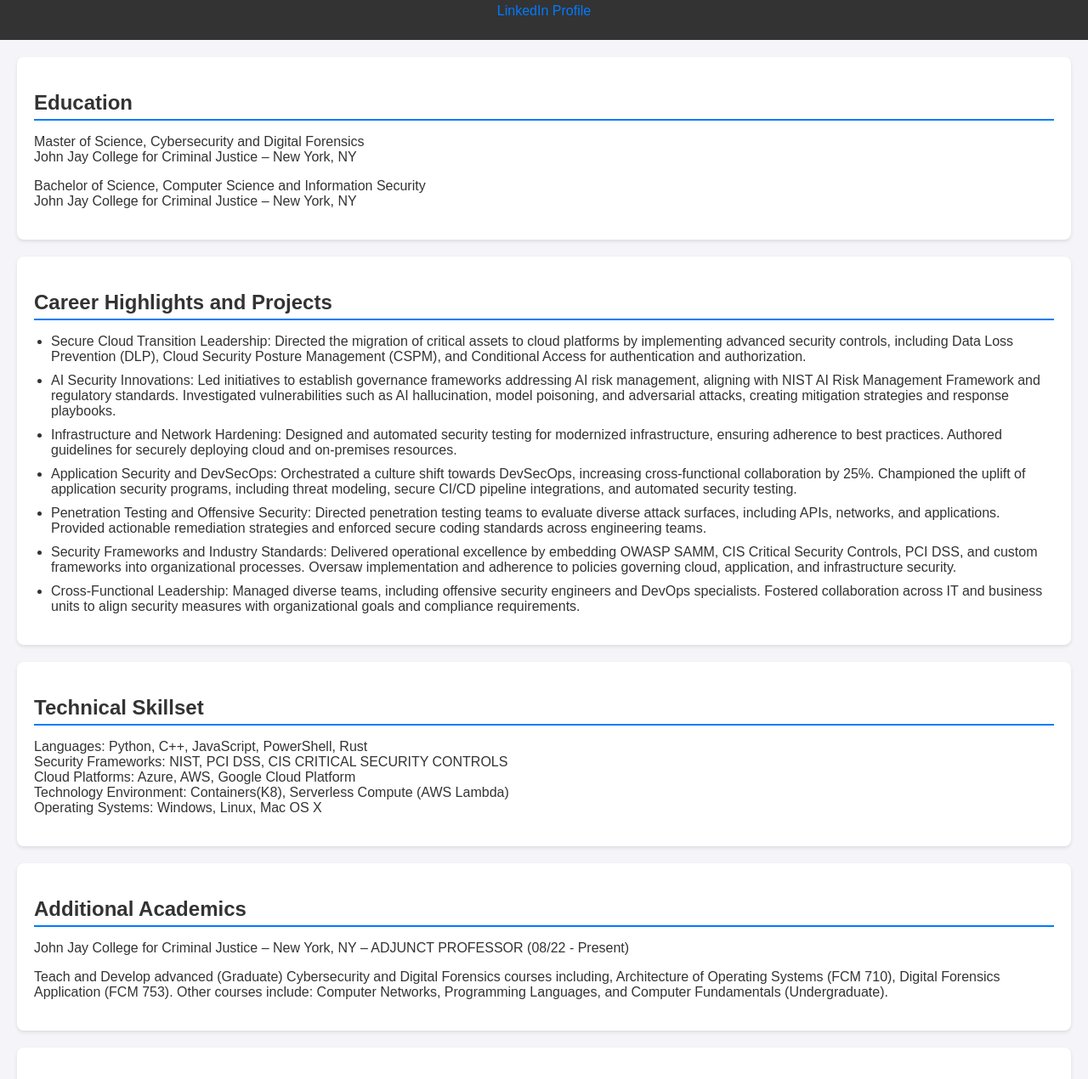
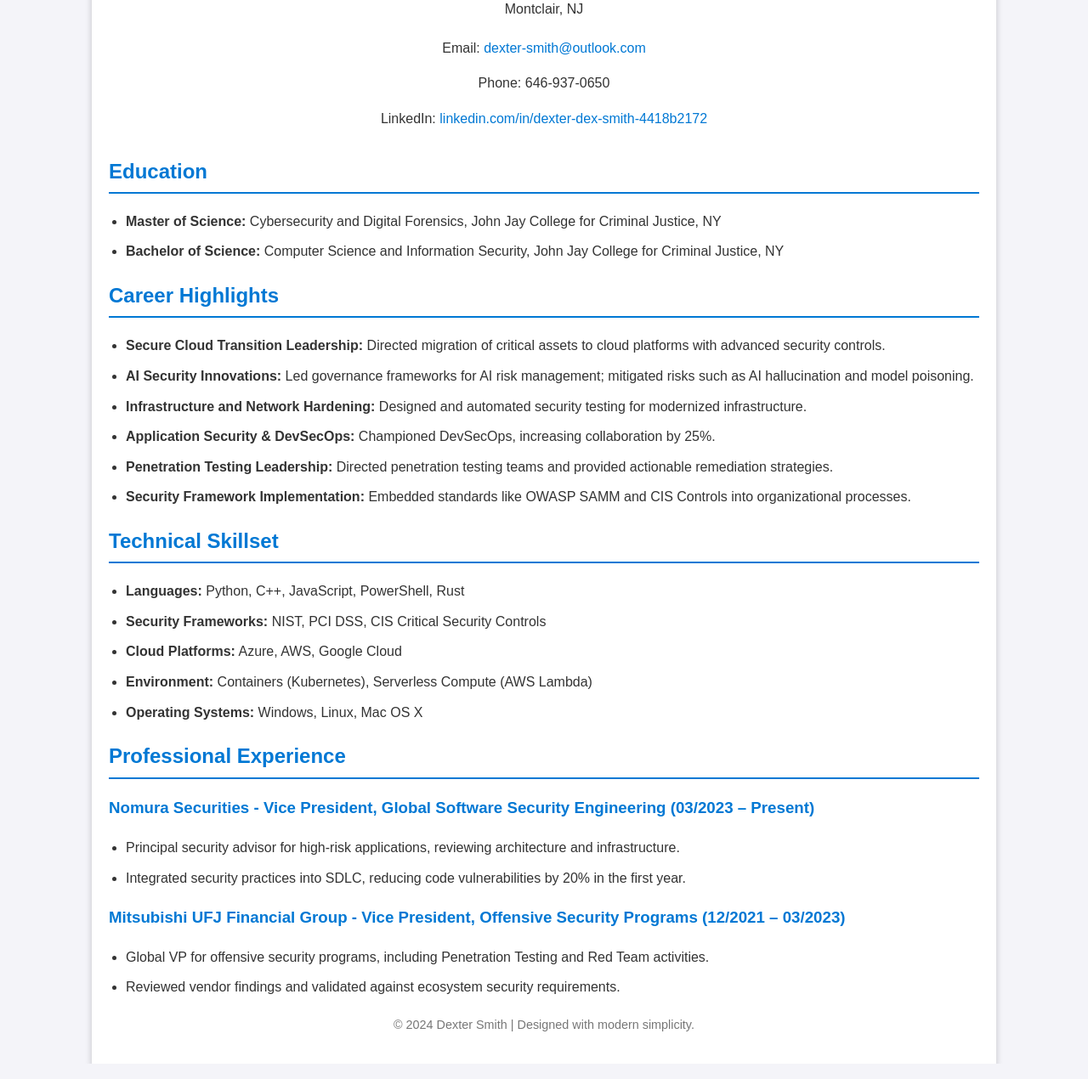
Before and after one commit to chucky5o/res_and_more, a plain HTML site: page index.html in a window 1280 px wide. Shown: the part 89-1359 px from the top of the page at 85% size. Drawn offline with Linux system fonts and the light colour scheme.

Commit message:
Update index.html

```diff
--- a/index.html
+++ b/index.html
@@ -3,137 +3,119 @@
 <head>
     <meta charset="UTF-8">
     <meta name="viewport" content="width=device-width, initial-scale=1.0">
-    <title>Dexter Smith Résumé</title>
+    <title>Dexter Smith - Professional Résumé</title>
     <style>
         body {
             font-family: Arial, sans-serif;
+            line-height: 1.6;
             margin: 0;
             padding: 0;
-            background: #f4f4f9;
+            background-color: #f4f4f9;
             color: #333;
         }
-        header {
-            background: #333;
-            color: #fff;
-            padding: 20px 0;
-            text-align: center;
-        }
-        header h1 {
-            margin: 0;
-            font-size: 2.5em;
-        }
-        header p {
-            margin: 5px 0;
-        }
-        section {
-            margin: 20px;
+        .container {
+            width: 80%;
+            margin: auto;
+            overflow: hidden;
             padding: 20px;
             background: #fff;
-            border-radius: 8px;
-            box-shadow: 0 2px 4px rgba(0, 0, 0, 0.1);
+            box-shadow: 0 4px 8px rgba(0, 0, 0, 0.2);
         }
-        h2 {
-            color: #333;
-            border-bottom: 2px solid #007BFF;
+        h1, h2, h3 {
+            color: #0078d4;
+        }
+        .header {
+            text-align: center;
+            margin-bottom: 20px;
+        }
+        .header h1 {
+            margin: 0;
+        }
+        .contact-info {
+            text-align: center;
+            margin-bottom: 30px;
+        }
+        .contact-info a {
+            color: #0078d4;
+            text-decoration: none;
+        }
+        .section {
+            margin-bottom: 20px;
+        }
+        .section h2 {
+            border-bottom: 2px solid #0078d4;
             padding-bottom: 5px;
-            margin-bottom: 15px;
         }
         ul {
-            list-style-type: disc;
             padding-left: 20px;
         }
         li {
             margin-bottom: 10px;
         }
-        a {
-            color: #007BFF;
-            text-decoration: none;
-        }
-        a:hover {
-            text-decoration: underline;
+        .footer {
+            text-align: center;
+            margin-top: 20px;
+            font-size: 0.9em;
+            color: #777;
         }
     </style>
 </head>
 <body>
-
-<header>
+    <div class="container">
+        <div class="header">
             <h1>Dexter Smith</h1>
-    <p>Montclair, NJ | <a href="mailto:dexter-smith@outlook.com">dexter-smith@outlook.com</a> | 646-937-0650</p>
-    <p><a href="https://www.linkedin.com/in/dexter-dex-smith-4418b2172/">LinkedIn Profile</a></p>
-</header>
-
-<section>
+            <p>Montclair, NJ</p>
+        </div>
+        <div class="contact-info">
+            <p>Email: <a href="mailto:dexter-smith@outlook.com">dexter-smith@outlook.com</a></p>
+            <p>Phone: 646-937-0650</p>
+            <p>LinkedIn: <a href="https://www.linkedin.com/in/dexter-dex-smith-4418b2172/">linkedin.com/in/dexter-dex-smith-4418b2172</a></p>
+        </div>
+        <div class="section">
             <h2>Education</h2>
-    <p>Master of Science, Cybersecurity and Digital Forensics<br>
-    John Jay College for Criminal Justice – New York, NY</p>
-    <p>Bachelor of Science, Computer Science and Information Security<br>
-    John Jay College for Criminal Justice – New York, NY</p>
-</section>
-
-<section>
-    <h2>Career Highlights and Projects</h2>
             <ul>
-        <li>Secure Cloud Transition Leadership: Directed the migration of critical assets to cloud platforms by implementing advanced security controls, including Data Loss Prevention (DLP), Cloud Security Posture Management (CSPM), and Conditional Access for authentication and authorization.</li>
-        <li>AI Security Innovations: Led initiatives to establish governance frameworks addressing AI risk management, aligning with NIST AI Risk Management Framework and regulatory standards. Investigated vulnerabilities such as AI hallucination, model poisoning, and adversarial attacks, creating mitigation strategies and response playbooks.</li>
-        <li>Infrastructure and Network Hardening: Designed and automated security testing for modernized infrastructure, ensuring adherence to best practices. Authored guidelines for securely deploying cloud and on-premises resources.</li>
-        <li>Application Security and DevSecOps: Orchestrated a culture shift towards DevSecOps, increasing cross-functional collaboration by 25%. Championed the uplift of application security programs, including threat modeling, secure CI/CD pipeline integrations, and automated security testing.</li>
-        <li>Penetration Testing and Offensive Security: Directed penetration testing teams to evaluate diverse attack surfaces, including APIs, networks, and applications. Provided actionable remediation strategies and enforced secure coding standards across engineering teams.</li>
-        <li>Security Frameworks and Industry Standards: Delivered operational excellence by embedding OWASP SAMM, CIS Critical Security Controls, PCI DSS, and custom frameworks into organizational processes. Oversaw implementation and adherence to policies governing cloud, application, and infrastructure security.</li>
-        <li>Cross-Functional Leadership: Managed diverse teams, including offensive security engineers and DevOps specialists. Fostered collaboration across IT and business units to align security measures with organizational goals and compliance requirements.</li>
+                <li><strong>Master of Science:</strong> Cybersecurity and Digital Forensics, John Jay College for Criminal Justice, NY</li>
+                <li><strong>Bachelor of Science:</strong> Computer Science and Information Security, John Jay College for Criminal Justice, NY</li>
             </ul>
-</section>
-
-<section>
+        </div>
+        <div class="section">
+            <h2>Career Highlights</h2>
+            <ul>
+                <li><strong>Secure Cloud Transition Leadership:</strong> Directed migration of critical assets to cloud platforms with advanced security controls.</li>
+                <li><strong>AI Security Innovations:</strong> Led governance frameworks for AI risk management; mitigated risks such as AI hallucination and model poisoning.</li>
+                <li><strong>Infrastructure and Network Hardening:</strong> Designed and automated security testing for modernized infrastructure.</li>
+                <li><strong>Application Security & DevSecOps:</strong> Championed DevSecOps, increasing collaboration by 25%.</li>
+                <li><strong>Penetration Testing Leadership:</strong> Directed penetration testing teams and provided actionable remediation strategies.</li>
+                <li><strong>Security Framework Implementation:</strong> Embedded standards like OWASP SAMM and CIS Controls into organizational processes.</li>
+            </ul>
+        </div>
+        <div class="section">
             <h2>Technical Skillset</h2>
-    <p>Languages: Python, C++, JavaScript, PowerShell, Rust<br>
-    Security Frameworks: NIST, PCI DSS, CIS CRITICAL SECURITY CONTROLS<br>
-    Cloud Platforms: Azure, AWS, Google Cloud Platform<br>
-    Technology Environment: Containers(K8), Serverless Compute (AWS Lambda)<br>
-    Operating Systems: Windows, Linux, Mac OS X</p>
-</section>
-
-<section>
-    <h2>Additional Academics</h2>
-    <p>John Jay College for Criminal Justice – New York, NY – ADJUNCT PROFESSOR (08/22 - Present)</p>
-    <p>Teach and Develop advanced (Graduate) Cybersecurity and Digital Forensics courses including, Architecture of Operating Systems (FCM 710), Digital Forensics Application (FCM 753). Other courses include: Computer Networks, Programming Languages, and Computer Fundamentals (Undergraduate).</p>
-</section>
-
-<section>
+            <ul>
+                <li><strong>Languages:</strong> Python, C++, JavaScript, PowerShell, Rust</li>
+                <li><strong>Security Frameworks:</strong> NIST, PCI DSS, CIS Critical Security Controls</li>
+                <li><strong>Cloud Platforms:</strong> Azure, AWS, Google Cloud</li>
+                <li><strong>Environment:</strong> Containers (Kubernetes), Serverless Compute (AWS Lambda)</li>
+                <li><strong>Operating Systems:</strong> Windows, Linux, Mac OS X</li>
+            </ul>
+        </div>
+        <div class="section">
             <h2>Professional Experience</h2>
-    <p><strong>Nomura Securities</strong> (03/2023 – Present)<br>
-    Vice President - Global Software Security Engineering<br>
-    • Serve as principal security advisor for higher risk applications, reviewing application architecture, components, and infrastructure.<br>
-    • Lead the integration of security practices into the software development lifecycle (SDLC).<br>
-    • Implement and oversee tools such as SAST, DAST SCA, Cloud Posture Management, and Workload Protection.<br>
-    • Achieved a 20% reduction in security vulnerabilities identified in code reviews within the first year.</p>
-
-    <p><strong>Mitsubishi UFJ Financial Group</strong> (12/2021 – 03/2023)<br>
-    Vice President - Offensive Security Programs (DAST, Pen-Testing & Red Team)<br>
-    • Global VP of MUFG’s offensive security programs, including Penetration Testing, DAST, and Red Team.<br>
-    • Lead penetration testing engagements across a variety of systems, infrastructures, network, and application.<br>
-    • Principal subject matter expert for external vendor penetration testing, reviewing discovered weaknesses and validating against MUFG’s technology ecosystem.</p>
-
-    <p><strong>Madison Square Garden, ENT</strong> (07/2021 – 12/2021)<br>
-    Lead Security Solutions Engineer<br>
-    • Principal security engineer, responsible for developing baselines and configuring security policies IaC Security.<br>
-    • Serve as the main point of contact for development teams, assisting with vulnerability mediation and guidance.<br>
-    • Drive security maturity across the organization by adopting industry standard frameworks, such as OWASP SAMM.<br>
-    • Establish a robust collaboration with other security functions to ensure smooth project transitions into operations with effective governance.</p>
-
-    <p><strong>Outreach, Inc</strong> (12/2020 – 07/2021)<br>
-    Senior Security Program Manager<br>
-    • Responsible for promoting, designing, and evaluating application security in all phases of the SDLC.<br>
-    • Drive adoption of industry standard security framework for next-generation cloud software hosted on AWS.<br>
-    • Ensure applications are developed with best-in-class security mechanisms to meet compliance with ISO2700x, PCI, and HIPAA standards.<br>
-    • Manage large-scale, cross-organization programs, integrations, and migration efforts.</p>
-
-    <p><strong>Lincoln Center for the Performing Arts, Inc</strong> (09/2013 – 12/2020)<br>
-    Director - Information Security Architect (12/2019 – 12/2020)<br>
-    • Assessed information security risks comprehensively and presented metrics showing strengths and areas to improve the security program.<br>
-    • Developed information security policies, standards, and implemented technical controls.<br>
-    • Lead a group of five security engineers, ensuring different technology functions follow security policies and standards.<br>
-    • Manage vendor and supplier commercial relationships, continuously exploring and implementing cost-effective measures to optimize security investment.</p>
-</section>
-
+            <h3>Nomura Securities - Vice President, Global Software Security Engineering (03/2023 – Present)</h3>
+            <ul>
+                <li>Principal security advisor for high-risk applications, reviewing architecture and infrastructure.</li>
+                <li>Integrated security practices into SDLC, reducing code vulnerabilities by 20% in the first year.</li>
+            </ul>
+            <h3>Mitsubishi UFJ Financial Group - Vice President, Offensive Security Programs (12/2021 – 03/2023)</h3>
+            <ul>
+                <li>Global VP for offensive security programs, including Penetration Testing and Red Team activities.</li>
+                <li>Reviewed vendor findings and validated against ecosystem security requirements.</li>
+            </ul>
+            <!-- Add similar structure for other experiences -->
+        </div>
+        <div class="footer">
+            <p>© 2024 Dexter Smith | Designed with modern simplicity.</p>
+        </div>
+    </div>
 </body>
 </html>
```
Lines whose indentation alone changed are shown as unchanged.
